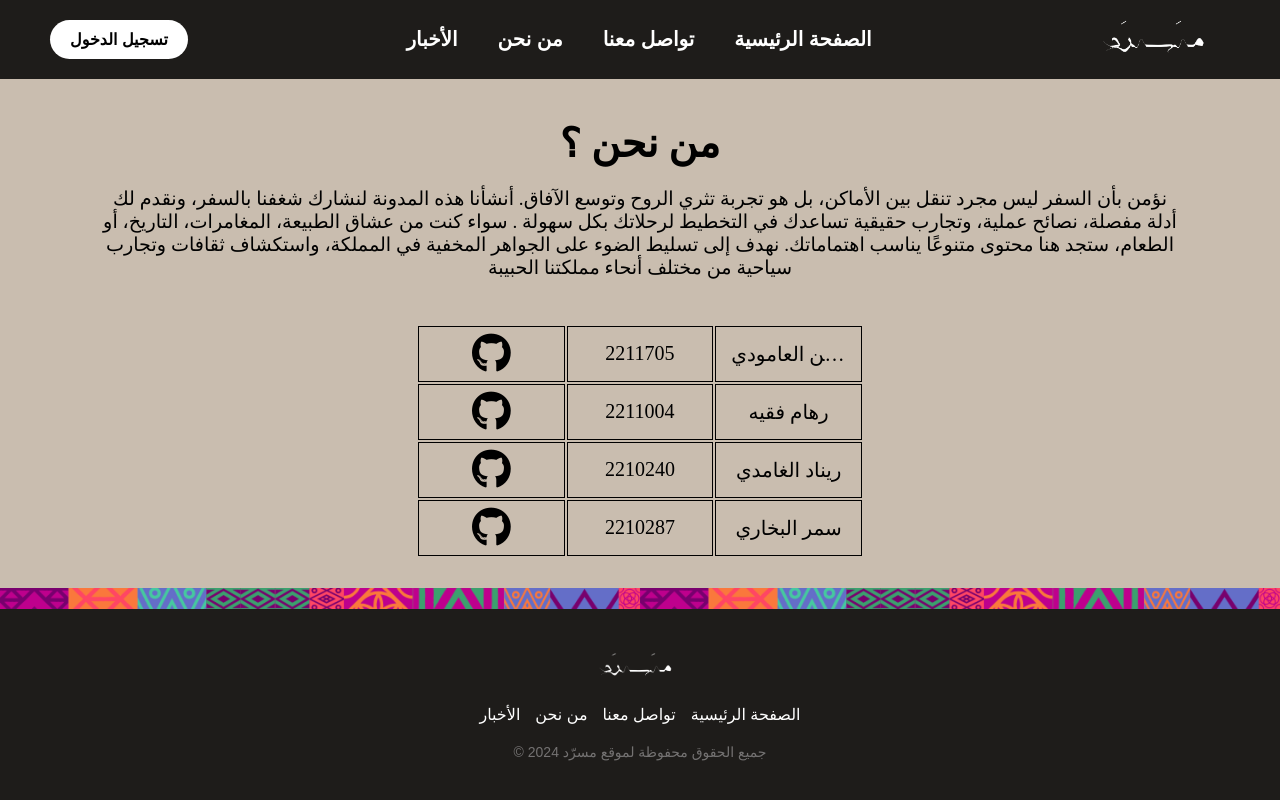
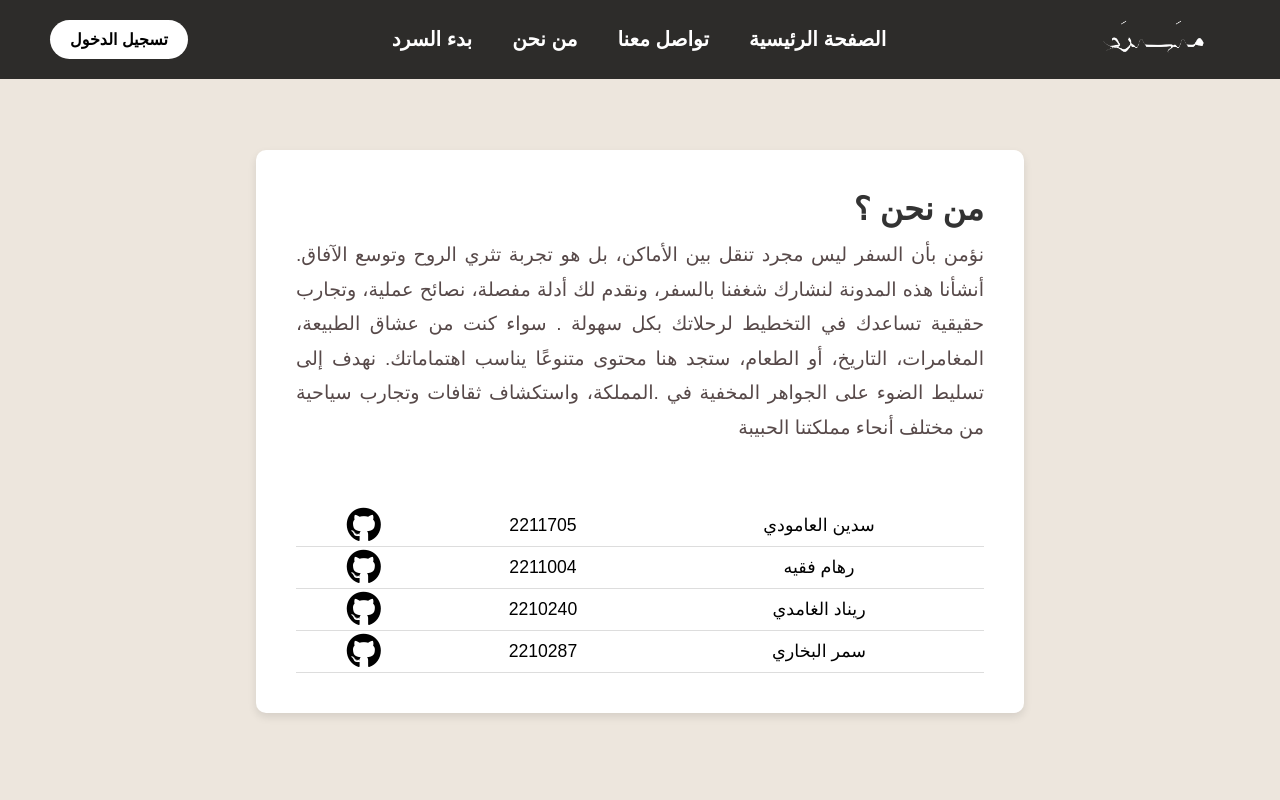
Before and after one commit to Renad-gh3/WebDev, a plain HTML site: page Frontend/HTML/aboutUs.html in a window 1280 px wide. Shown: the top 800 px of the page. Drawn offline with Linux system fonts and the light colour scheme.

Commit message:
Done making  aboutU s, loIn/singUp pages

```diff
--- a/Frontend/CSS/aboutUs.css
+++ b/Frontend/CSS/aboutUs.css
@@ -1,25 +1,118 @@
-/* Reset CSS */
+@import url("https://fonts.googleapis.com/css2?family=Cairo:wght@400;700&display=swap");
+@import url("https://fonts.googleapis.com/css2?family=Inter:wght@300;400;500;600;700;800;900&display=swap");
+
 * {
   padding: 0;
   margin: 0;
   box-sizing: border-box;
 }
 
+
 body {
-  background-color: rgb(201, 189, 175);
+  background-color: rgb(237, 230, 221);
   font-family: "Tajawal", sans-serif;
   display: flex;
   flex-direction: column;
   min-height: 100vh;
-  justify-content: center;
 }
+i{
+  color:black;
+}
+i:hover{
+ color:rgba(0, 0, 0, 0.811);
+}
+
+.container {
+  max-width: 1200px;
+  width: 60%;
+  margin: 150px auto;
+  padding: 20px;
+  background: #fff;
+  border-radius: 10px;
+  box-shadow: 0 4px 8px rgba(0, 0, 0, 0.1);
+  flex: 1;
+}
+
+.section1, .section2 {
+  padding: 20px;
+  text-align: center;
+}
+
+.section1 h1 {
+  font-size: 2rem;
+  color: #333;
+  margin-bottom: 10px;
+  text-align: justify;
+}
+
+.section1 p {
+  font-size: 1.2rem;
+  line-height: 1.8;
+  color: #574949;
+  text-align: justify;
+  text-justify: inter-word;
+}
+
+/* Table Styling */
+.section2 table {
+  width: 100%;
+  border-collapse: collapse;
+  margin-top: 20px;
+}
+
+.section2 td {
+  padding: 10px;
+  border-bottom: 1px solid #ddd;
+  text-align: center;
+  font-size: 1.1rem;
+
+}
+
+/* Responsive Design */
+@media (max-width: 768px) {
+  .container {
+    width: 95%;
+    padding: 15px;
+  }
+
+  .section1 h1 {
+    font-size: 1.8rem;
+  }
+
+  .section1 p {
+    font-size: 1rem;
+  }
+
+  .section2 td {
+    font-size: 1rem;
+  }
+}
+
+@media (max-width: 480px) {
+  .container {
+    padding: 10px;
+  }
+
+  .section1 h1 {
+    font-size: 1.5rem;
+  }
+
+  .section1 p {
+    font-size: 0.9rem;
+  }
+
+  .section2 td {
+    font-size: 0.9rem;
+  }
+}
+
 
 /* Navbar Styling */
 nav {
   position: fixed;
   top: 0;
   width: 100%;
-  background-color: rgba(0, 0, 0, 0.85);
+  background-color: rgba(0, 0, 0, 0.811);
   display: flex;
   align-items: center;
   justify-content: space-between;
@@ -39,6 +132,7 @@ nav {
 /* زر تسجيل الدخول */
 .login-btn {
   order: 1;
+  font-family: "Tajawal", sans-serif;
 }
 
 .login-btn button {
@@ -74,7 +168,7 @@ nav {
   text-decoration: none;
   font-size: 20px;
   font-weight: bold;
-  font-family: "Cairo", sans-serif;
+  font-family: "Tajawal", sans-serif;
   transition: 0.3s;
 }
 
@@ -98,7 +192,7 @@ nav {
 }
 
 /* Responsive Navbar */
-@media (max-width: 768px) {
+@media (max-width: 890px) {
   .burger {
     display: flex;
   }
@@ -138,48 +232,6 @@ nav {
   }
 }
 
-/*********************/
-
-.section1 {
-  font-size: larger;
-  margin: 120px 100px 20px 100px;
-  font-family: "Times New Roman", Times, serif;
-  text-align: center;
-}
-h1 {
-  font-size: 40px;
-  margin-bottom: 20px;
-}
-table {
-  table-layout: fixed;
-  margin: auto;
-  width: 35%;
-  /*border-collapse: collapse;*/
-  margin-bottom: 30px;
-}
-
-th,
-td {
-  border: 1px solid;
-  padding: 15px;
-}
-
-/*Data in row*/
-td {
-  white-space: nowrap;
-  overflow: hidden;
-  text-overflow: ellipsis;
-  font-family: "Times New Roman", Times, serif;
-  font-size: 20px;
-  text-align: center;
-}
-
-.footer {
-  background-color: rgba(0, 0, 0, 0.85);
-  color: #ddd;
-  padding: 40px 20px;
-  text-align: center;
-  font-family: "Tajawal", sans-serif;
 
 .footerimg {
   margin-top: 8rem;
@@ -229,6 +281,17 @@ td {
   margin-top: 20px;
   font-size: 14px;
   color: #747272;
-
   text-align: center;
 }
+@media (min-width: 576px) and (max-width: 768px) {
+  .container {
+    width: 40rem;
+  }
+}
+
+@media (min-width: 768px) and (max-width: 992px) {
+  .container {
+    width: 45rem;
+  }
+
+}
--- /dev/null
+++ b/Frontend/CSS/signUp.css
@@ -0,0 +1,172 @@
+* {
+  padding: 0;
+  margin: 0;
+  box-sizing: border-box;
+  font-family: "Tajawal", sans-serif;
+}
+
+body {
+  background-color: rgba(0, 0, 0, 0.85);
+  width: 100vw;
+  height: 100vh;
+  display: flex;
+  justify-content: center;
+  align-items: center;
+}
+
+.container {
+  display: flex;
+  justify-content: space-around;
+  align-items: center;
+  width: 90%;
+}
+
+#logo {
+  width: 30%;
+  height: auto;
+
+}
+
+.signUp {
+  display: flex;
+  flex-direction: column;
+  justify-content: center;
+  align-items: center;
+  background-color: aliceblue;
+  border-radius: 10px;
+  padding: 10px;
+
+}
+
+button {
+  border-radius: 10px;
+  font-size: 18px;
+  width: 80%;
+  padding: 10px;
+  margin-top: 20px;
+  background-color: rgba(0, 0, 0, 0.9);
+  border: none;
+  color: aliceblue;
+  cursor: pointer;
+  transition: background 0.6s;
+  align-self: center;
+  margin-bottom: 10%;
+
+}
+
+button:hover {
+ background-color: #7b3376;
+}
+
+a {
+  color: #7b3376;
+  text-decoration: none;
+}
+
+a:hover {
+  color: black;
+}
+
+.content1 {
+  text-align: center;
+  padding: 20px;
+}
+
+#element1 {
+  font-size: 24px;
+  font-weight: bold;
+}
+
+#element2 {
+  margin-top: 5px;
+  margin-bottom: 15px;
+}
+
+form {
+  display: flex;
+  flex-direction: column;
+  align-items: end;
+  gap: 15px;
+}
+
+label {
+
+  font-size: 20px;
+
+}
+
+input {
+  background-color: aliceblue;
+  border: 1px solid black;
+  border-radius: 5px;
+  width: 100%;
+  max-width: 320px;
+  padding: 5px;
+}
+
+
+.footerimg {
+  position: fixed;
+  bottom: 10px;
+  width: 100%;
+  max-height: 100px;
+  object-fit: contain;
+}
+
+
+
+
+@media (max-width: 576px) {
+  #logo {
+      width: 60%;
+  }
+
+  .container{
+
+    display: flex;
+    flex-direction: column;
+    gap: 50px;
+    width: fit-content;
+
+  }
+
+  .signUp {
+      width: 80%;
+  }
+
+  form {
+      padding: 10px;
+  }
+
+  button {
+      font-size: 14px;
+      padding: 8px;
+  }
+}
+
+
+@media (max-width: 768px) {
+
+  #logo {
+    width: 40%;
+}
+.container{
+  width: 90%
+}
+.signUp {
+  width: 90%;
+  padding: 20px;
+}
+ form {
+      padding: 10px;
+  }
+
+
+}
+
+@media (min-width: 782px) {
+  .signUp {
+    width: 50%;
+    max-width: 450px;
+  }
+}
--- a/Frontend/HTML/aboutUs.html
+++ b/Frontend/HTML/aboutUs.html
@@ -1,9 +1,9 @@
 <!DOCTYPE html>
-<html lang="en">
+<html lang="ar">
   <head>
     <meta charset="UTF-8" />
     <meta name="viewport" content="width=device-width, initial-scale=1.0" />
-    <title>من نحن</title>
+    <title>من نحن ؟</title>
     <link rel="stylesheet" href="../CSS/aboutUs.css" />
     <link
       rel="stylesheet"
@@ -11,16 +11,15 @@
     />
   </head>
   <body>
-    <header>
     <nav>
       <div class="logo">
         <img id="logo" src="../Media/masrad.PNG" alt="logo" />
       </div>
       <ul class="nav-links">
-          <li><a href="">الأخبار</a></li>
-          <li><a href="">من نحن</a></li>
-          <li><a href="">تواصل معنا</a></li>
-          <li><a href="">الصفحة الرئيسية</a></li>
+        <li><a href="../HTML/posting.html">بدء السرد</a></li>
+        <li><a href="../HTML/aboutUs.html">من نحن</a></li>
+        <li><a href="../HTML/contact.html">تواصل معنا</a></li>
+        <li><a href="../HTML/index.html">الصفحة الرئيسية</a></li>
 </ul>
       <div class="login-btn">
         <button>تسجيل الدخول</button>
@@ -31,74 +30,65 @@
         <div></div>
       </div>
     </nav>
-    </header>
-
+<div class="container">
   <section class="section1">
-      <h1>من نحن ؟</h1>
-      <!--<p><b>مسرد</b>  , دليلك  لاكتشاف أجمل الوجهات السياحية في المملكة العربية السعودية</p> -->
-      <p>
+    <h1 dir="rtl">من نحن ؟ </h1>
+    <p dir="rtl">
       نؤمن بأن السفر ليس مجرد تنقل بين الأماكن، بل هو تجربة تثري الروح وتوسع
       الآفاق. أنشأنا هذه المدونة لنشارك شغفنا بالسفر، ونقدم لك أدلة مفصلة،
       نصائح عملية، وتجارب حقيقية تساعدك في التخطيط لرحلاتك بكل سهولة . سواء
       كنت من عشاق الطبيعة، المغامرات، التاريخ، أو الطعام، ستجد هنا محتوى
       متنوعًا يناسب اهتماماتك. نهدف إلى تسليط الضوء على الجواهر المخفية في
-        المملكة، واستكشاف ثقافات وتجارب سياحية من مختلف أنحاء مملكتنا الحبيبة
+      .المملكة، واستكشاف ثقافات وتجارب سياحية من مختلف أنحاء مملكتنا الحبيبة
     </p>
   </section>
-
+<section class="section2">
   <table>
-      <tr>
-        <!--
-            <th><i class="fa-brands fa-github fa-2xl"></i></th>
-            <th><i class="fa-solid fa-id-card-clip fa-2xl"></i></i></th>
-            <th> <img id="icons"  src="../Media/profile.PNG" alt="icon" /></th>
-           -->
-      </tr>
 
     <tr>
       <td>
         <a href="https://github.com/DonDon70">
-            <!--Delate inline css -->
-            <i class="fa-brands fa-github fa-2xl" style="color: black"></i>
+          <i class="fa-brands fa-github fa-2xl" ></i>
         </a>
       </td>
       <td>2211705</td>
       <td>سدين العامودي</td>
     </tr>
-
     <tr>
       <td>
         <a href="https://github.com/Reham-Fagih">
-            <i class="fa-brands fa-github fa-2xl" style="color: black"></i>
+          <i class="fa-brands fa-github fa-2xl"></i>
         </a>
       </td>
       <td>2211004</td>
       <td>رهام فقيه</td>
     </tr>
-
     <tr>
       <td>
         <a href="https://github.com/Renad-gh3">
-            <i class="fa-brands fa-github fa-2xl" style="color: black"></i>
+          <i class="fa-brands fa-github fa-2xl"></i>
         </a>
       </td>
       <td>2210240</td>
       <td>ريناد الغامدي</td>
     </tr>
-
     <tr>
       <td>
         <a href="">
-            <i class="fa-brands fa-github fa-2xl" style="color: black"></i>
+          <i class="fa-brands fa-github fa-2xl"></i>
         </a>
       </td>
       <td>2210287</td>
       <td>سمر البخاري</td>
     </tr>
   </table>
+</section>
+</div>
+
 
     <img class="footerimg" src="../Media/saudistyle.png" />
     <footer class="footer">
+
       <div class="footer-content">
         <!-- الشعار -->
         <div class="footer-logo">
@@ -116,5 +106,7 @@
         <p>© 2024 جميع الحقوق محفوظة لموقع مسرّد</p>
       </div>
     </footer>
+
+    <script src="../JS/script.js"></script>
   </body>
 </html>
```
Also changed, not shown: Frontend/HTML/index.html (+1 -1 lines), Frontend/HTML/logIn.html (added, +45 -0 lines), Frontend/HTML/singUp.html (added, +45 -0 lines), Frontend/JS/validation.js (added, +28 -0 lines). Lines whose indentation alone changed are shown as unchanged.
